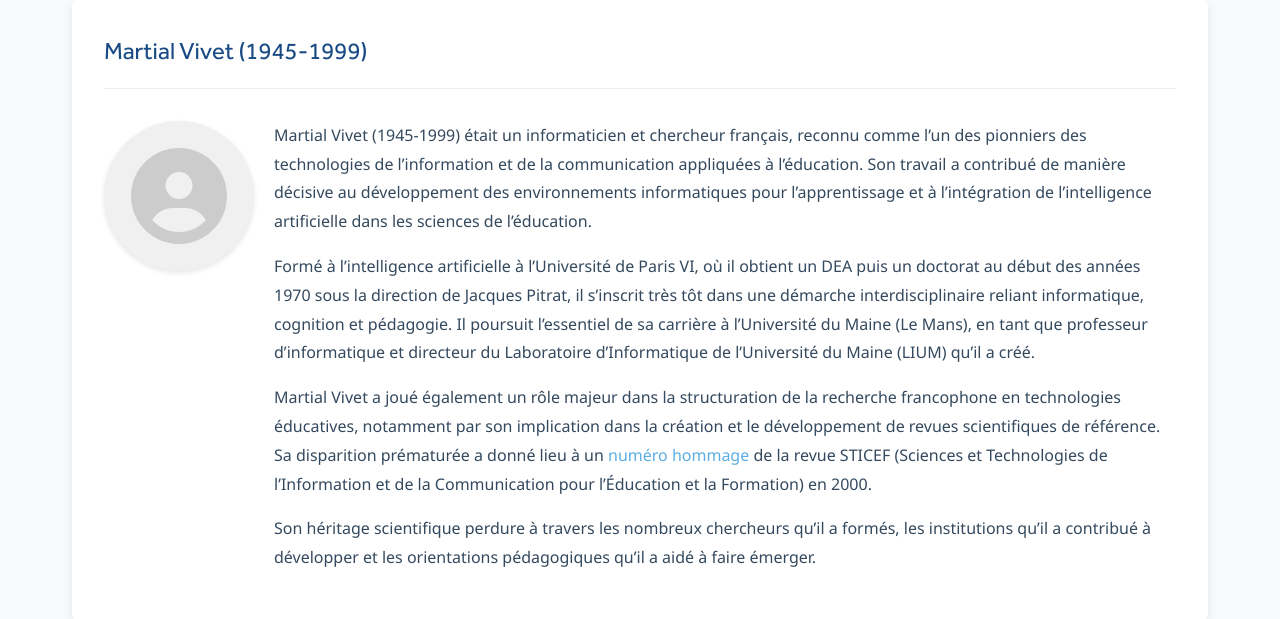
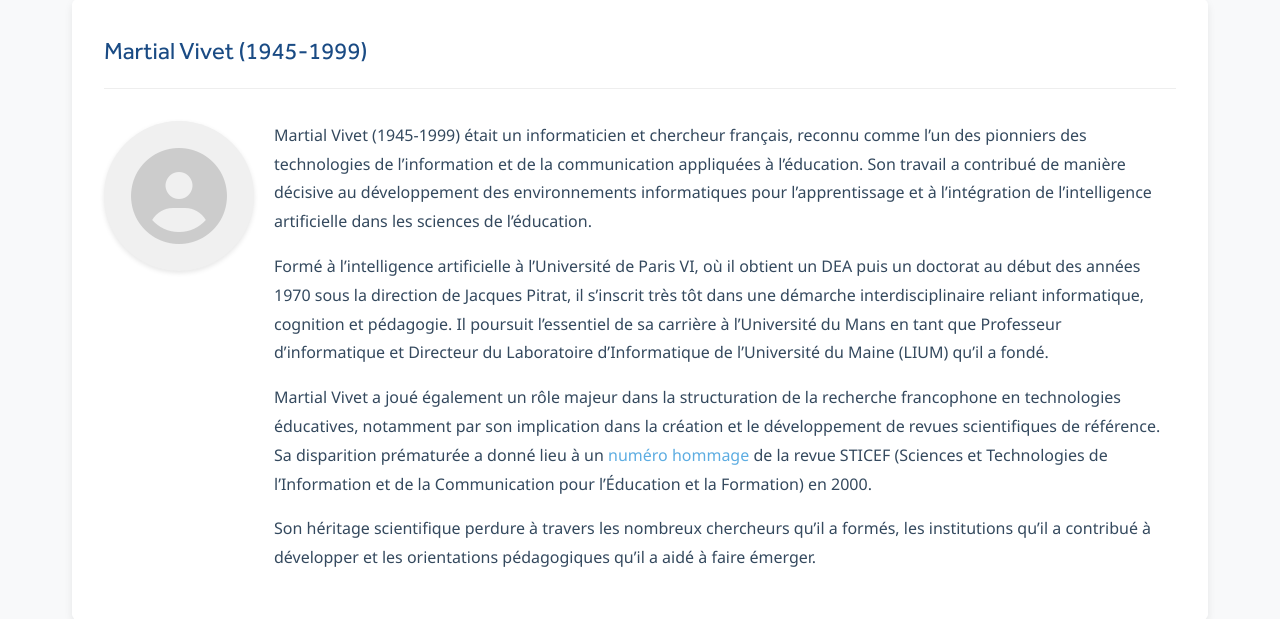
Before and after one commit to jlehuen/inventory_DB, a Flask app: page /martial_vivet in a window 1280 px wide. Shown: the part 233-852 px from the top of the page. Run offline with Flask 3, Linux system fonts and the light colour scheme; some libraries are stand-ins or nearby versions.

Commit message:
Modif mineure bio Martial

```diff
--- a/templates/martial_vivet.html
+++ b/templates/martial_vivet.html
@@ -16,7 +16,7 @@
         <div class="bio-text">
             <p>Martial Vivet (1945-1999) était un informaticien et chercheur français, reconnu comme l’un des pionniers des technologies de l’information et de la communication appliquées à l’éducation. Son travail a contribué de manière décisive au développement des environnements informatiques pour l’apprentissage et à l’intégration de l’intelligence artificielle dans les sciences de l’éducation.</p>
 
-            <p>Formé à l’intelligence artificielle à l’Université de Paris VI, où il obtient un DEA puis un doctorat au début des années 1970 sous la direction de Jacques Pitrat, il s’inscrit très tôt dans une démarche interdisciplinaire reliant informatique, cognition et pédagogie. Il poursuit l’essentiel de sa carrière à l’Université du Maine (Le Mans), en tant que professeur d’informatique et directeur du Laboratoire d’Informatique de l’Université du Maine (LIUM) qu’il a créé.</p>
+            <p>Formé à l’intelligence artificielle à l’Université de Paris VI, où il obtient un DEA puis un doctorat au début des années 1970 sous la direction de Jacques Pitrat, il s’inscrit très tôt dans une démarche interdisciplinaire reliant informatique, cognition et pédagogie. Il poursuit l’essentiel de sa carrière à l’Université du Mans en tant que Professeur d’informatique et Directeur du Laboratoire d’Informatique de l’Université du Maine (LIUM) qu’il a fondé.</p>
 
             <p>Martial Vivet a joué également un rôle majeur dans la structuration de la recherche francophone en technologies éducatives, notamment par son implication dans la création et le développement de revues scientifiques de référence. Sa disparition prématurée a donné lieu à un <a href="https://www.persee.fr/doc/stice_1265-1338_2000_num_7_1_1440" target="_blank">numéro hommage</a> de la revue STICEF (Sciences et Technologies de l’Information et de la Communication pour l’Éducation et la Formation) en 2000.</p>
 
```
Also changed, not shown: 1 other file.
